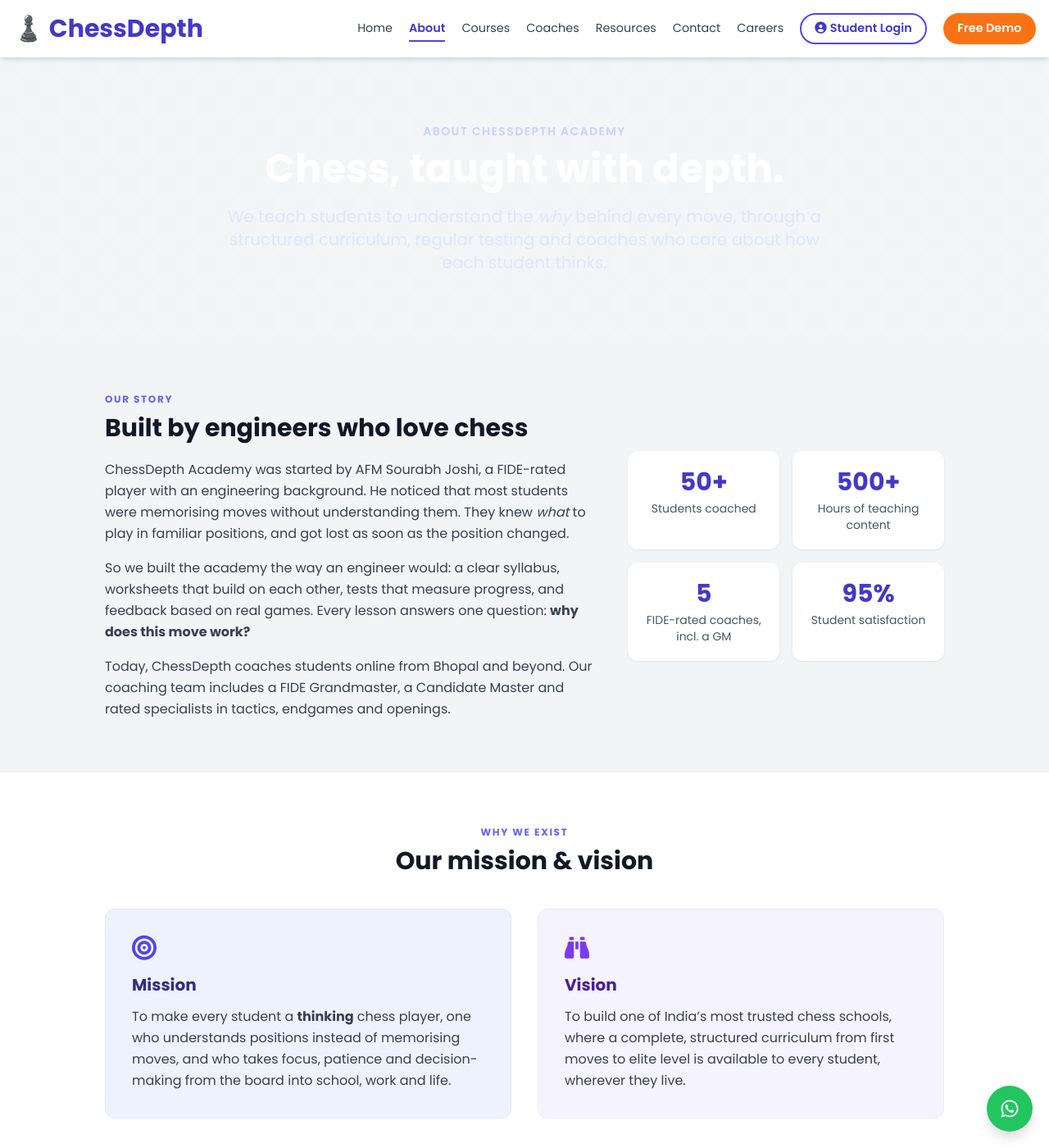
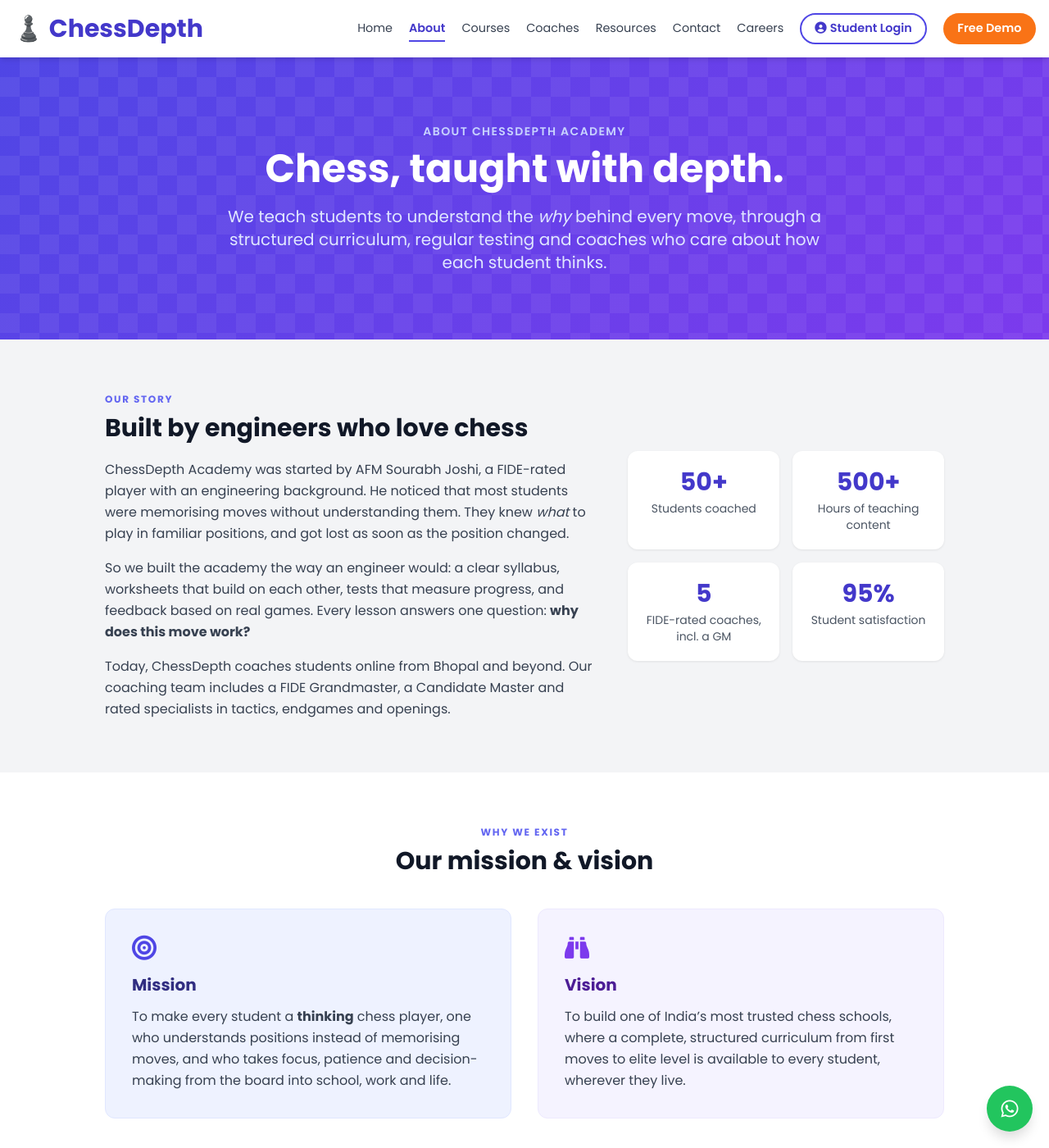
Before and after one commit to Sourabhjoshi1/Chess-Depth, a Jekyll site: the page built from pages/about.html, in a window 1280 px wide and 1400 px high. Shown: the whole window at 82% size. Built offline with Jekyll 4.4.1, drawn with Linux system fonts in a browser that asks for light colours.

Commit message:
Fix About hero background (gradient + board pattern)
Co-Authored-By: Claude Opus 5.5 <noreply@anthropic.com>
Claude-Session: https://claude.ai/code/session_017ZwxdNZGtw2tXrZdE2ZP9f

```diff
--- a/assets/css/pages/about.css
+++ b/assets/css/pages/about.css
@@ -1,6 +1,6 @@
 /* Styles used only on the About page */
 .ab-hero { background: linear-gradient(135deg, #4f46e5 0%, #7c3aed 100%); }
-.ab-board { background-image: linear-gradient(45deg, rgba(255,255,255,.06) 25%, transparent 25%, transparent 75%, rgba(255,255,255,.06) 75%), linear-gradient(45deg, rgba(255,255,255,.06) 25%, transparent 25%, transparent 75%, rgba(255,255,255,.06) 75%); background-size: 48px 48px; background-position: 0 0, 24px 24px; }
+.ab-hero.ab-board { background-image: linear-gradient(45deg, rgba(255,255,255,.06) 25%, transparent 25%, transparent 75%, rgba(255,255,255,.06) 75%), linear-gradient(45deg, rgba(255,255,255,.06) 25%, transparent 25%, transparent 75%, rgba(255,255,255,.06) 75%), linear-gradient(135deg, #4f46e5 0%, #7c3aed 100%); background-size: 48px 48px, 48px 48px, auto; background-position: 0 0, 24px 24px, 0 0; }
 .ab-eyebrow { letter-spacing: .14em; font-size: .75rem; font-weight: 700; text-transform: uppercase; color: #6366f1; }
 .ab-card { background: #fff; border-radius: .75rem; box-shadow: 0 1px 3px rgba(0,0,0,.08); }
 .ab-step-num { width: 2.5rem; height: 2.5rem; border-radius: 9999px; background: #4f46e5; color: #fff; display: inline-flex; align-items: center; justify-content: center; font-weight: 700; }
```
